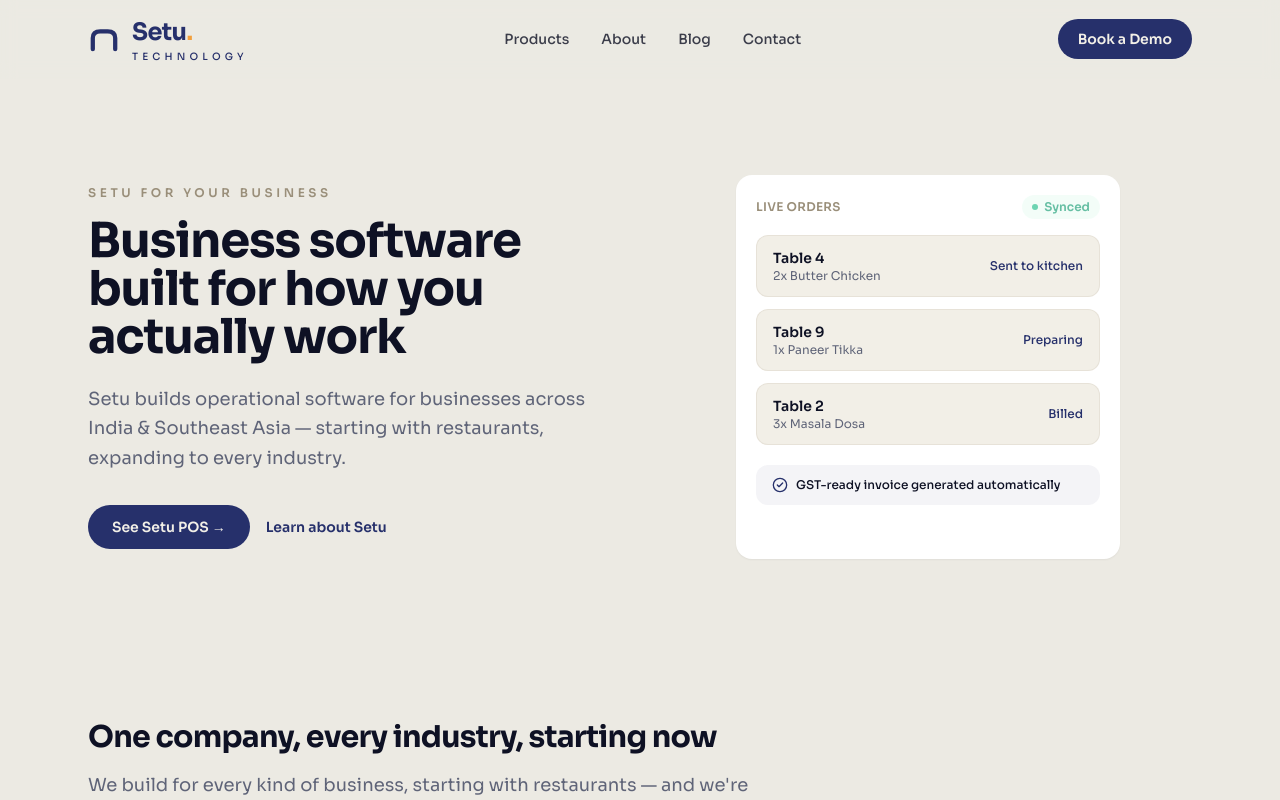
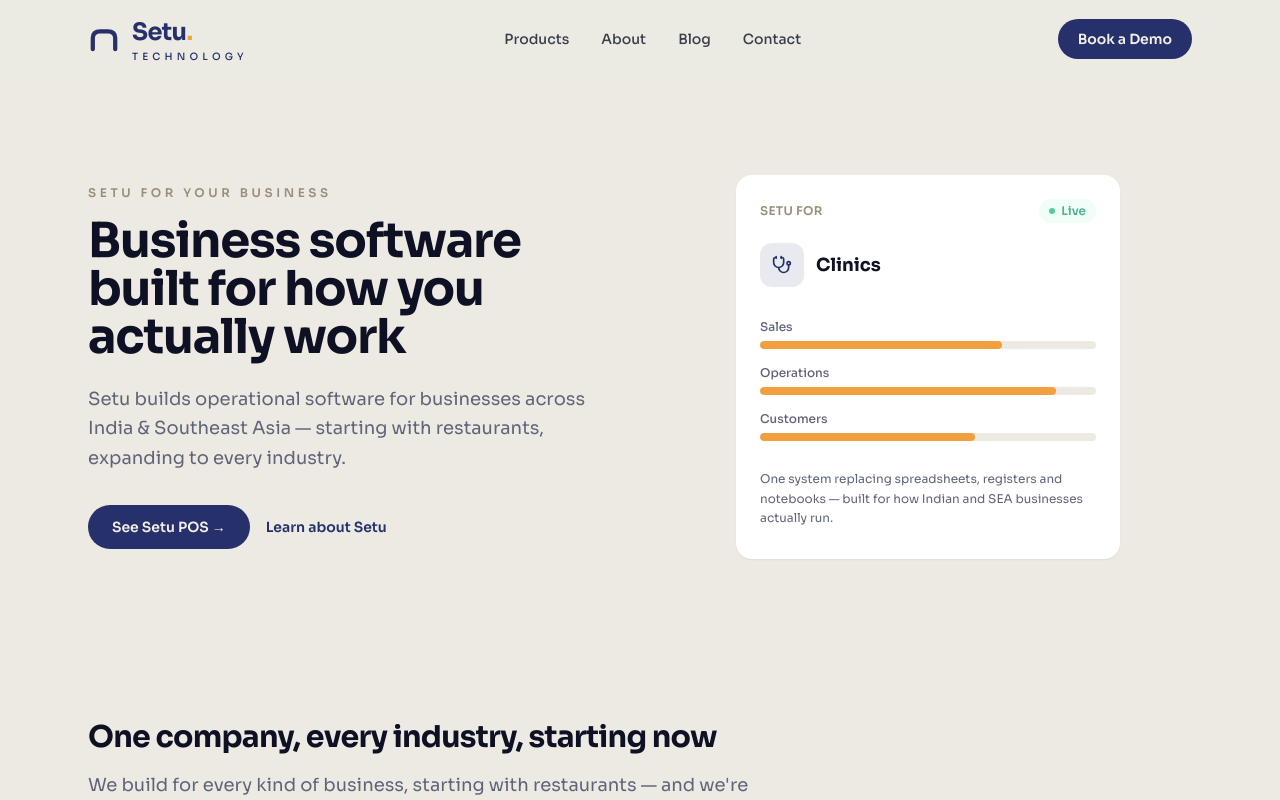
Before and after one commit to sagar305/Setu_main, a Next.js app: page / in a window 1280 px wide. Shown: the top 800 px of the page. Built offline with nearby package versions, Linux system fonts and the light colour scheme.

Commit message:
Make hero visual industry-agnostic and fix Instagram link
Replace the hero's right-side visual with a generic animation cycling
through industries (restaurants, retail, clinics, your business) with
metric bars, instead of order-flow specific UI. Also correct the
Instagram handle in the footer.

```diff
--- a/app/page.tsx
+++ b/app/page.tsx
@@ -2,7 +2,6 @@
 import { getHomeContent } from "@/lib/content";
 import { Hero } from "@/components/home/Hero";
 import { Products } from "@/components/home/Products";
-import { ProductLoop } from "@/components/home/ProductLoop";
 import { WhySetu } from "@/components/home/WhySetu";
 import { SocialProof } from "@/components/home/SocialProof";
 import { CtaBanner } from "@/components/CtaBanner";
@@ -26,7 +25,6 @@
     <>
       <Hero hero={content.hero} />
       <Products products={content.products} />
-      <ProductLoop />
       <WhySetu whySetu={content.whySetu} />
       <SocialProof socialProof={content.socialProof} />
       <CtaBanner {...content.ctaBanner} />
--- a/components/home/HeroVisual.tsx
+++ b/components/home/HeroVisual.tsx
@@ -1,20 +1,42 @@
 "use client";
 
-import { motion } from "motion/react";
-import { CheckCircle2 } from "lucide-react";
+import { useEffect, useState } from "react";
+import { AnimatePresence, motion } from "motion/react";
+import { UtensilsCrossed, ShoppingBag, Stethoscope, Building2 } from "lucide-react";
 
-const orders = [
-  { table: "Table 4", item: "2x Butter Chicken", status: "Sent to kitchen" },
-  { table: "Table 9", item: "1x Paneer Tikka", status: "Preparing" },
-  { table: "Table 2", item: "3x Masala Dosa", status: "Billed" },
+const INDUSTRIES = [
+  { name: "Restaurants", icon: UtensilsCrossed },
+  { name: "Retail stores", icon: ShoppingBag },
+  { name: "Clinics", icon: Stethoscope },
+  { name: "Your business", icon: Building2 },
 ];
 
+const METRICS = [
+  { label: "Sales", value: 72 },
+  { label: "Operations", value: 88 },
+  { label: "Customers", value: 64 },
+];
+
+const STEP_DURATION = 2400;
+
 export function HeroVisual() {
+  const [active, setActive] = useState(0);
+
+  useEffect(() => {
+    const id = setInterval(() => {
+      setActive((i) => (i + 1) % INDUSTRIES.length);
+    }, STEP_DURATION);
+    return () => clearInterval(id);
+  }, []);
+
+  const industry = INDUSTRIES[active];
+  const Icon = industry.icon;
+
   return (
-    <div className="relative aspect-square w-full max-w-sm rounded-2xl bg-white p-5 shadow-sm">
+    <div className="relative aspect-square w-full max-w-sm rounded-2xl bg-white p-6 shadow-sm">
       <div className="flex items-center justify-between">
         <span className="text-xs font-semibold uppercase tracking-wide text-muted-warm">
-          Live orders
+          Setu for
         </span>
         <motion.span
           className="flex items-center gap-1.5 rounded-full bg-emerald-50 px-2.5 py-1 text-xs font-semibold text-emerald-600"
@@ -22,47 +44,53 @@
           transition={{ duration: 1.8, repeat: Infinity, ease: "easeInOut" }}
         >
           <span className="h-1.5 w-1.5 rounded-full bg-emerald-500" />
-          Synced
+          Live
         </motion.span>
       </div>
 
-      <motion.div
-        className="mt-4 flex flex-col gap-3"
-        initial="hidden"
-        animate="show"
-        variants={{
-          hidden: {},
-          show: { transition: { staggerChildren: 0.35, delayChildren: 0.3 } },
-        }}
-      >
-        {orders.map((order) => (
-          <motion.div
-            key={order.table}
-            className="flex items-center justify-between rounded-xl border border-muted-line/20 bg-cream-paper px-4 py-3"
-            variants={{
-              hidden: { opacity: 0, x: 16 },
-              show: { opacity: 1, x: 0 },
-            }}
-            transition={{ duration: 0.4, ease: "easeOut" }}
-          >
-            <div>
-              <p className="text-sm font-semibold text-ink">{order.table}</p>
-              <p className="text-xs text-muted">{order.item}</p>
+      <AnimatePresence mode="wait">
+        <motion.div
+          key={industry.name}
+          initial={{ opacity: 0, y: 10 }}
+          animate={{ opacity: 1, y: 0 }}
+          exit={{ opacity: 0, y: -10 }}
+          transition={{ duration: 0.35, ease: "easeOut" }}
+          className="mt-5 flex items-center gap-3"
+        >
+          <span className="flex h-11 w-11 shrink-0 items-center justify-center rounded-xl bg-indigo/10 text-indigo">
+            <Icon className="h-5 w-5" />
+          </span>
+          <p className="text-lg font-bold text-ink">{industry.name}</p>
+        </motion.div>
+      </AnimatePresence>
+
+      <div className="mt-8 flex flex-col gap-4">
+        {METRICS.map((metric, i) => (
+          <div key={metric.label}>
+            <div className="flex items-center justify-between text-xs font-medium text-muted">
+              <span>{metric.label}</span>
             </div>
-            <span className="text-xs font-medium text-indigo">{order.status}</span>
-          </motion.div>
+            <div className="mt-1.5 h-2 overflow-hidden rounded-full bg-cream">
+              <motion.div
+                className="h-full rounded-full bg-saffron"
+                initial={{ width: "0%" }}
+                animate={{ width: `${metric.value}%` }}
+                transition={{ duration: 0.8, delay: 0.2 + i * 0.15, ease: "easeOut" }}
+              />
+            </div>
+          </div>
         ))}
-      </motion.div>
+      </div>
 
-      <motion.div
-        className="mt-5 flex items-center gap-2 rounded-xl bg-indigo/5 px-4 py-3"
+      <motion.p
+        className="mt-7 text-xs leading-relaxed text-muted"
         initial={{ opacity: 0 }}
         animate={{ opacity: 1 }}
-        transition={{ duration: 0.4, delay: 1.6 }}
+        transition={{ duration: 0.4, delay: 0.8 }}
       >
-        <CheckCircle2 className="h-4 w-4 text-indigo" />
-        <p className="text-xs font-medium text-ink">GST-ready invoice generated automatically</p>
-      </motion.div>
+        One system replacing spreadsheets, registers and notebooks — built for how
+        Indian and SEA businesses actually run.
+      </motion.p>
     </div>
   );
 }
--- a/content/en/site.json
+++ b/content/en/site.json
@@ -45,7 +45,7 @@
       }
     ],
     "social": [
-      { "label": "Instagram", "href": "https://instagram.com/setutech" },
+      { "label": "Instagram", "href": "https://www.instagram.com/setu.technology" },
       { "label": "LinkedIn", "href": "https://linkedin.com/company/setutech" },
       { "label": "Twitter/X", "href": "https://x.com/setutech" }
     ],
```
